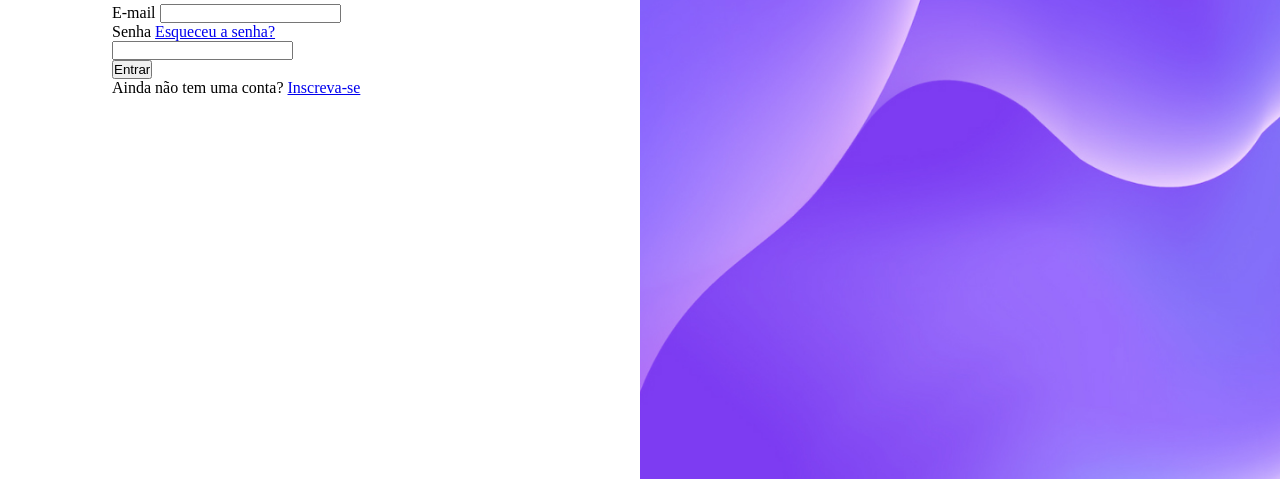
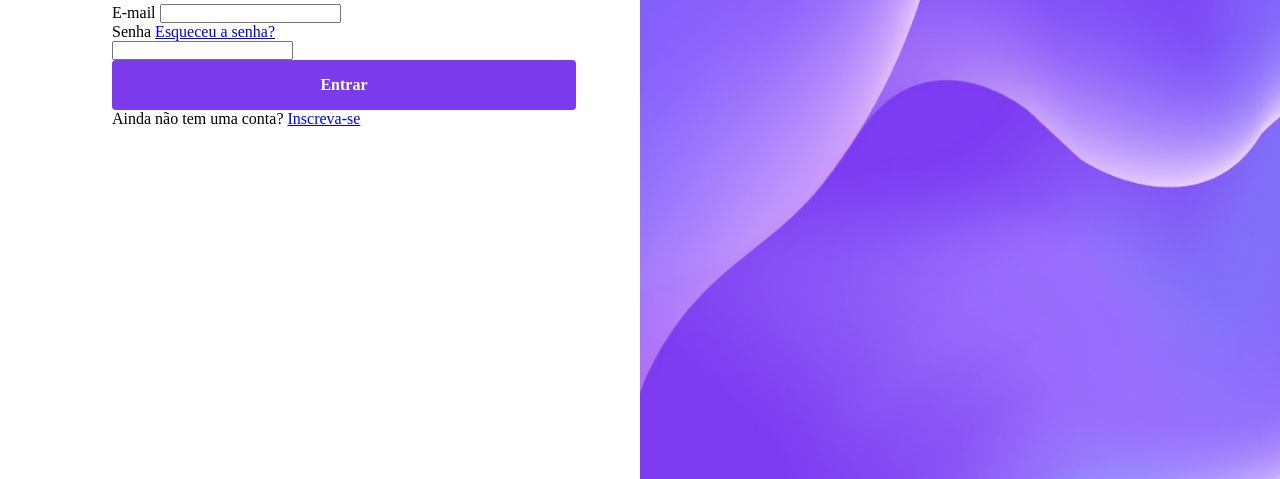
Before and after one commit to leticea/login-screen, a plain HTML site: page index.html in a window 1280 px wide. Shown: the part 321-800 px from the top of the page. Drawn offline with Linux system fonts and the light colour scheme.

Commit message:
feat(styles.css): form styles

```diff
--- a/style.css
+++ b/style.css
@@ -51,3 +51,27 @@ main {
 form {
   margin-top: 4rem;
 }
+
+form button {
+  all: unset;
+
+  display: flex;
+  justify-content: center;
+  align-items: center;
+  padding: 1.6rem 2.4rem;
+
+  background: #7c3aed;
+  border-radius: 4px;
+
+  width: 100%;
+
+  font-weight: bold;
+  color: #ffffff;
+}
+
+form button:active,
+form button:hover,
+form button:focus {
+  outline: 2px solid #000;
+  border-radius: 0.2rem;
+}
```
